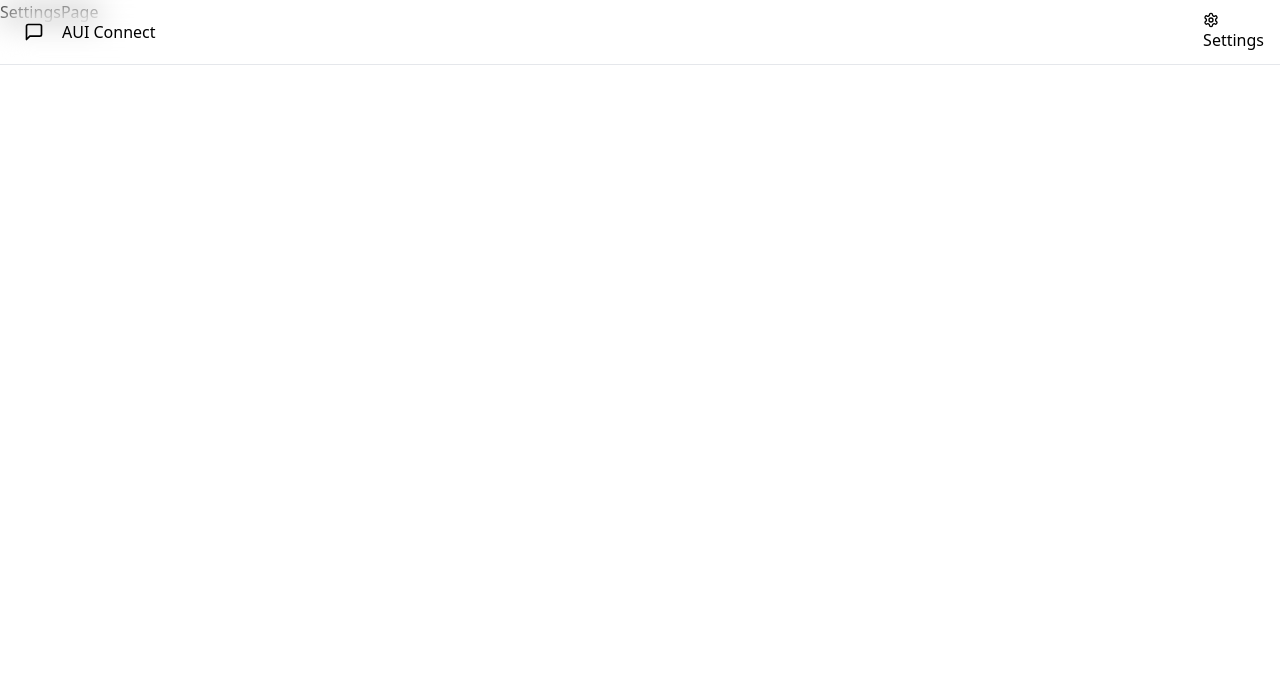
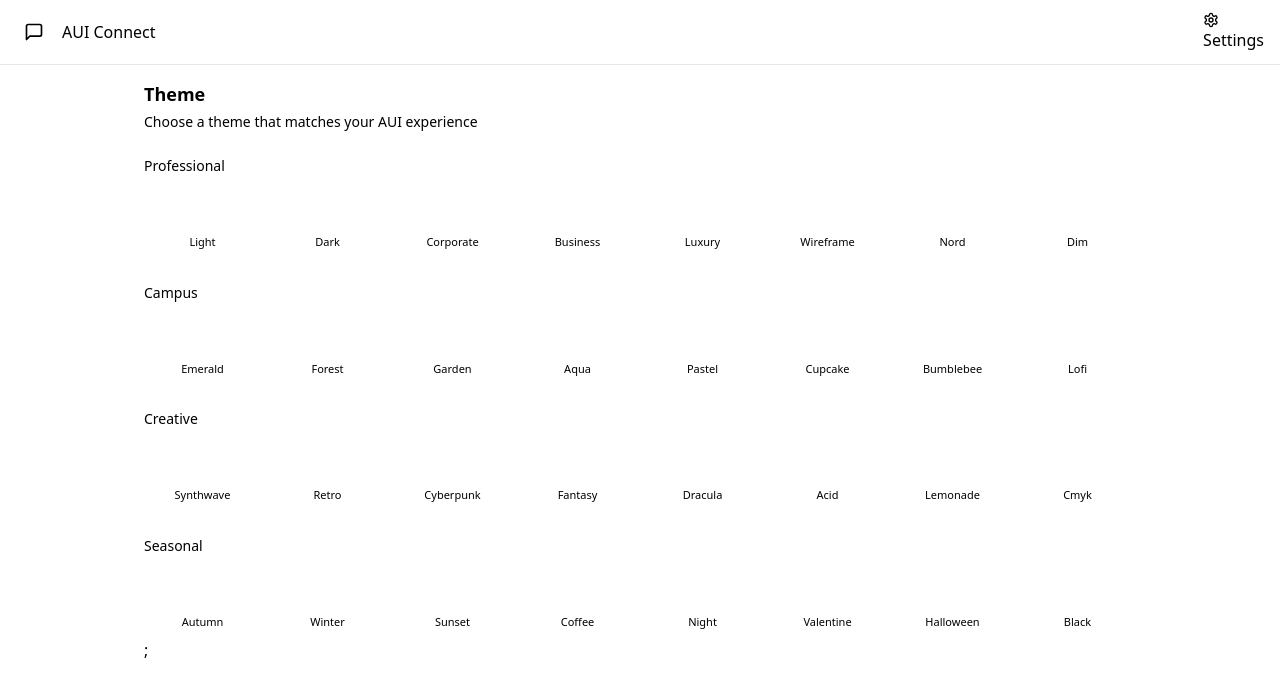
Before and after one commit to IhabProjects/AUI-Chat-App, a React (Vite) app in the folder frontend/: page /settings in a window 1280 px wide. Shown: the top 696 px of the page. Built offline with nearby package versions, Linux system fonts and the light colour scheme; no server answers.

Commit message:
add: themes to settings

```diff
--- a/frontend/src/App.jsx
+++ b/frontend/src/App.jsx
@@ -11,12 +11,18 @@
 
 // animation loader
 import { Loader } from "lucide-react";
+import { useThemeStore } from "./store/useThemeStore";
 
 const App = () => {
   const { authUser, checkAuth, isCheckingAuth } = useAuthStore();
+  const { theme } = useThemeStore();
+
   useEffect(() => {
     checkAuth();
-  }, [checkAuth]);
+    // Apply initial theme
+    document.documentElement.setAttribute("data-theme", theme);
+  }, [checkAuth, theme]);
+
   console.log({ authUser });
   if (isCheckingAuth & !authUser)
     return (
@@ -25,7 +31,7 @@
       </div>
     );
   return (
-    <div data-theme="lemonade">
+    <div data-theme={theme}>
       <Navbar />
       <Routes>
         <Route
@@ -49,7 +55,6 @@
       </Routes>
 
       <Toaster />
-
     </div>
   );
 };
--- a/frontend/src/constants/index.js
+++ b/frontend/src/constants/index.js
@@ -1,34 +1,49 @@
-export const THEMES = [
+export const THEMES = {
+  // Professional themes for academic and business use
+  professional: [
     "light",
     "dark",
+    "corporate",
+    "business",
+    "luxury",
+    "wireframe",
+    "nord",
+    "dim"
+  ],
+  // Campus-inspired themes matching AUI's environment
+  campus: [
+    "emerald",
+    "forest",
+    "garden",
+    "aqua",
+    "pastel",
     "cupcake",
     "bumblebee",
-    "emerald",
-    "corporate",
+    "lofi"
+  ],
+  // Creative and fun themes for student life
+  creative: [
     "synthwave",
     "retro",
     "cyberpunk",
+    "fantasy",
+    "dracula",
+    "acid",
+    "lemonade",
+    "cmyk"
+  ],
+  // Seasonal themes matching AUI's climate
+  seasonal: [
+    "autumn",
+    "winter",
+    "sunset",
+    "coffee",
+    "night",
     "valentine",
     "halloween",
-    "garden",
-    "forest",
-    "aqua",
-    "lofi",
-    "pastel",
-    "fantasy",
-    "wireframe",
-    "black",
-    "luxury",
-    "dracula",
-    "cmyk",
-    "autumn",
-    "business",
-    "acid",
-    "lemonade",
-    "night",
-    "coffee",
-    "winter",
-    "dim",
-    "nord",
-    "sunset",
-  ];
+    "black"
+  ]
+};
+
+// Flatten the themes for backward compatibility
+export const FLATTENED_THEMES = Object.values(THEMES).flat();
--- a/frontend/src/pages/ProfilePage.jsx
+++ b/frontend/src/pages/ProfilePage.jsx
@@ -15,6 +15,27 @@
 } from "../constants/schoolMajor.constant";
 import { toast } from "react-hot-toast";
 
+const formatDate = (dateString) => {
+  if (!dateString) return "Not available";
+  try {
+    // MongoDB ISODate string format: 2025-03-24T20:23:38.799+00:00
+    const date = new Date(dateString);
+    if (isNaN(date.getTime())) {
+      console.error("Invalid date:", dateString);
+      return "Not available";
+    }
+
+    return new Intl.DateTimeFormat('en-US', {
+      year: 'numeric',
+      month: 'long',
+      day: 'numeric'
+    }).format(date);
+  } catch (error) {
+    console.error("Error formatting date:", error);
+    return "Not available";
+  }
+};
+
 const ProfilePage = () => {
   const { authUser, isUpdatingProfile, updateProfile } = useAuthStore();
   const [selectedImage, setSelectedImage] = useState(null);
@@ -31,6 +52,12 @@
         major: authUser.major || "",
       });
     }
+  }, [authUser]);
+
+  useEffect(() => {
+    // Debug logging
+    console.log("Full authUser data:", authUser);
+    console.log("CreatedAt from authUser:", authUser?.createdAt);
   }, [authUser]);
 
   const handleImageUpload = async (e) => {
@@ -236,7 +263,9 @@
               <div className="space-y-2 text-sm">
                 <div className="flex items-center justify-between py-2 border-b border-base-300">
                   <span>Member Since</span>
-                  <span>{authUser?.createdAt?.split("T")[0]}</span>
+                  <span className="text-base-content font-medium">
+                    {console.log("createdAt value:", authUser?.createdAt) || formatDate(authUser?.createdAt)}
+                  </span>
                 </div>
                 <div className="flex items-center justify-between py-2">
                   <span>Account Status</span>
--- a/frontend/src/pages/SettingsPage.jsx
+++ b/frontend/src/pages/SettingsPage.jsx
@@ -1,9 +1,62 @@
-import React from 'react'
+import { THEMES } from "../constants";
+import React from "react";
+import { useThemeStore } from "../store/useThemeStore";
+
+const PREVIEW_MESSAGE = [
+  { id: 1, content: "Hey! How's it going?", isSent: false },
+  {
+    id: 2,
+    content: "I'm good, thanks. Just failed all my courses",
+    isSent: true,
+  },
+];
 
 const SettingsPage = () => {
+  const { theme, setTheme } = useThemeStore();
   return (
-    <div>SettingsPage</div>
-  )
-}
+    <div className="h-screen container mx-auto px-4 pt-20 max-w-5xl">
+      <div className="space-y-6">
+        <div className="flex flex-col gap-1">
+          <h2 className="text-lg font-semibold">Theme</h2>
+          <p className="text-sm text-base-content/70">Choose a theme that matches your AUI experience</p>
+        </div>
 
-export default SettingsPage
+        {Object.entries(THEMES).map(([category, themes]) => (
+          <div key={category} className="space-y-3">
+            <h3 className="text-sm font-medium text-base-content/60 capitalize">{category}</h3>
+            <div className="grid grid-cols-4 sm:grid-cols-6 md:grid-cols-8 gap-2">
+              {themes.map((t) => (
+                <button
+                  key={t}
+                  className={`
+                    group flex flex-col items-center gap-1.5 p-2 rounded-lg transition-colors
+                    ${theme === t ? "bg-base-200" : "hover:bg-base-200/50"}
+                  `}
+                  onClick={() => setTheme(t)}
+                >
+                  <div
+                    className="relative h-8 w-full rounded-md overflow-hidden"
+                    data-theme={t}
+                  >
+                    <div className="absolute inset-0 grid grid-cols-4 gap-px p-1">
+                      <div className="rounded bg-primary"></div>
+                      <div className="rounded bg-secondary"></div>
+                      <div className="rounded bg-accent"></div>
+                      <div className="rounded bg-neutral"></div>
+                    </div>
+                  </div>
+                  <span className="text-[11px] font-medium truncate w-full text-center">
+                    {t.charAt(0).toUpperCase() + t.slice(1)}
+                  </span>
+                </button>
+              ))}
+            </div>
+          </div>
+        ))};
+
+      </div>
+    </div>
+  );
+};
+
+export default SettingsPage;
--- /dev/null
+++ b/frontend/src/store/useThemeStore.js
@@ -0,0 +1,11 @@
+import { create } from "zustand";
+
+export const useThemeStore = create((set) => ({
+  theme: localStorage.getItem("chat-theme") || "lemonade",
+  setTheme: (theme) => {
+    localStorage.setItem("chat-theme", theme);
+    // Update the HTML document's data-theme attribute
+    document.documentElement.setAttribute("data-theme", theme);
+    set({ theme });
+  },
+}));
```
